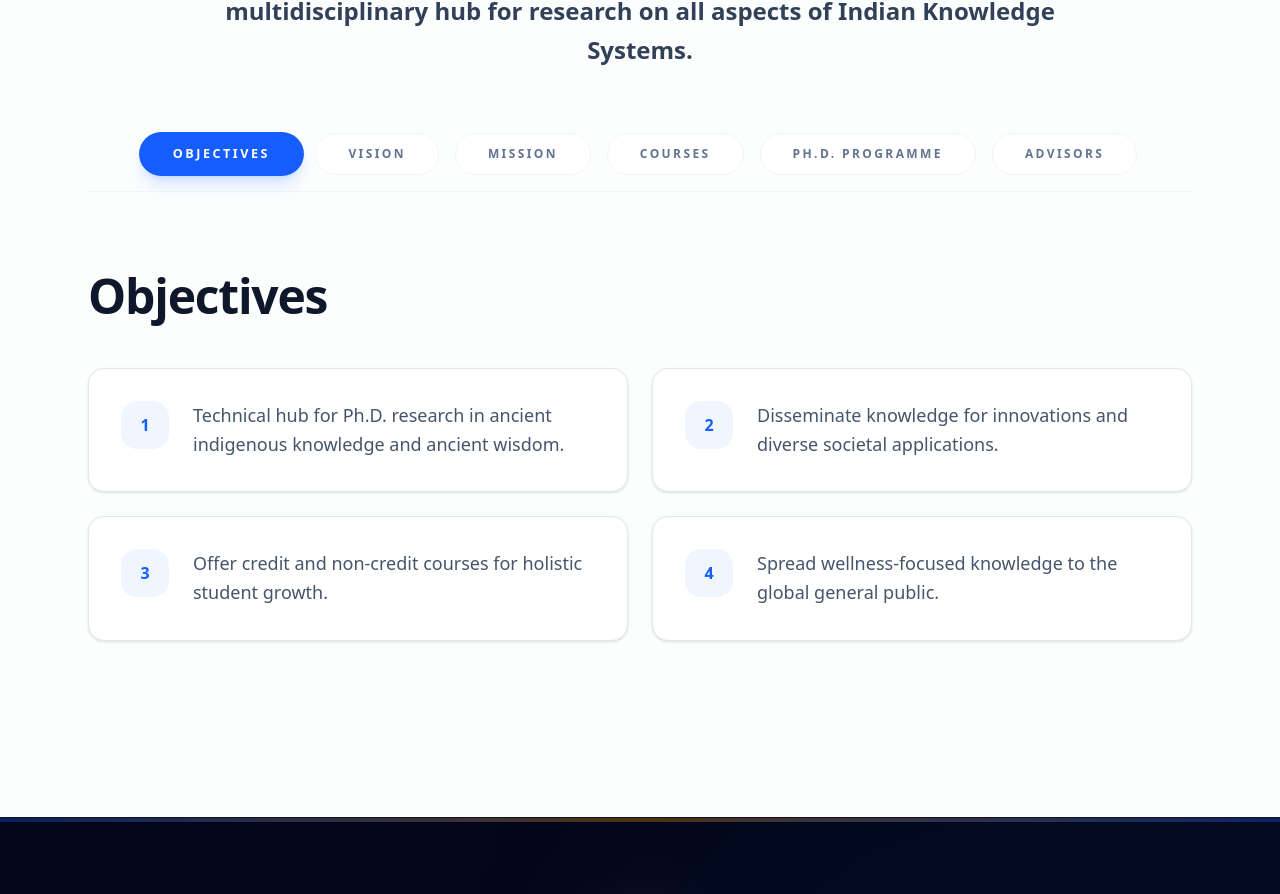
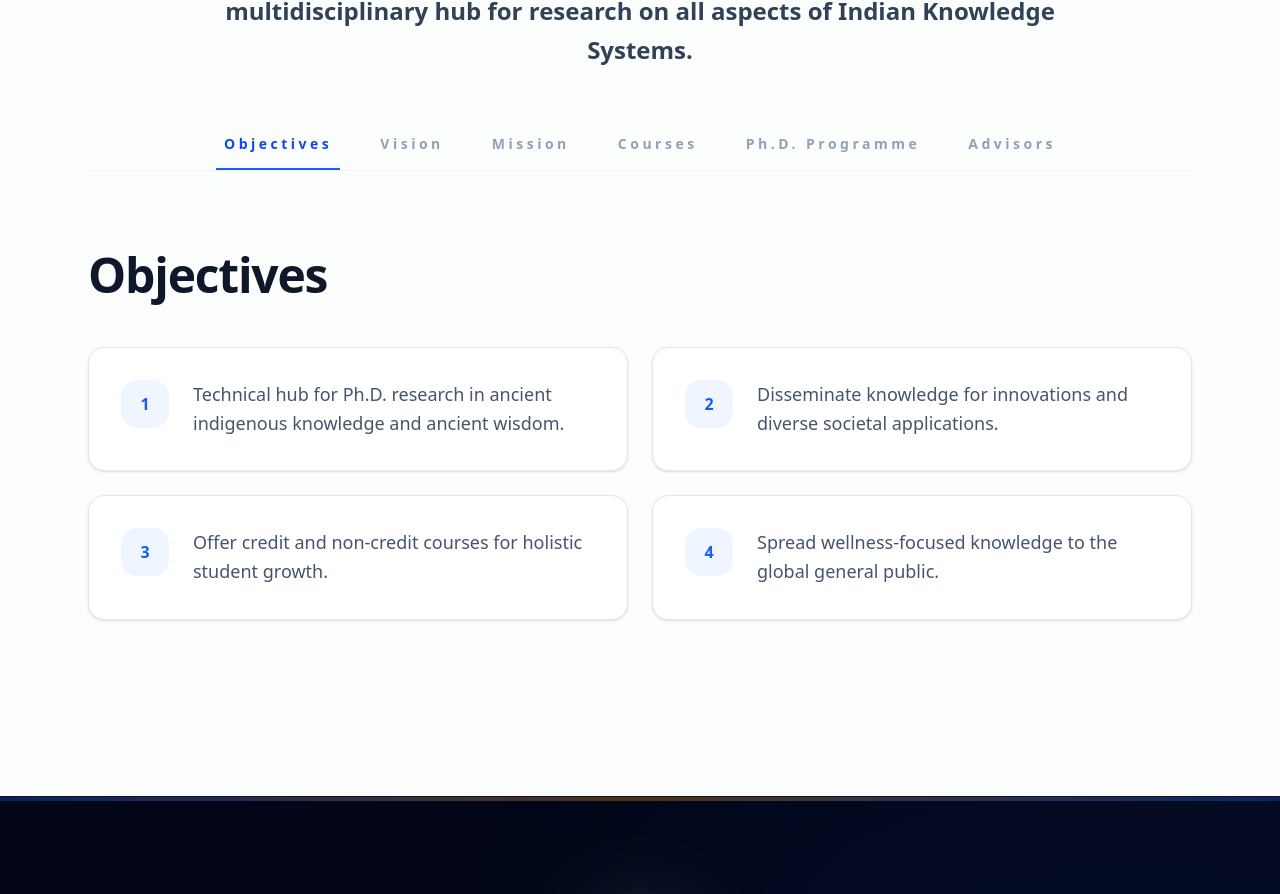
Before and after one commit to manavdhamecha77/IKS-SVNIT, a Next.js app: page / in a window 1280 px wide. Shown: the part 1729-2623 px from the top of the page. Built offline with nearby package versions, Linux system fonts and the light colour scheme; a web font is replaced by a local one.

Commit message:
ui fixes

```diff
--- a/src/components/TabsSection.tsx
+++ b/src/components/TabsSection.tsx
@@ -152,7 +152,7 @@ export default function TabsSection() {
         </div>
 
           {/* ─── Tab Navigation ─── */}
-        <div className="flex flex-wrap justify-center gap-4 mb-20 pb-4 border-b border-slate-100 sticky top-0 bg-[#fcfdfd]/80 backdrop-blur-md z-40">
+          <div className="flex flex-wrap justify-center gap-8 mb-20 sticky top-0 bg-[#fcfdfd]/95 backdrop-blur-md z-40 border-b border-slate-100">
             {[
               { id: "objectives", label: "Objectives" },
               { id: "vision", label: "Vision" },
@@ -164,12 +164,15 @@ export default function TabsSection() {
               <button
                 key={tab.id}
                 onClick={() => setActiveTab(tab.id)}
-              className={`px-8 py-3 rounded-full text-xs font-black uppercase tracking-[0.2em] transition-all duration-300
+                className={`pb-4 px-2 text-[14px] font-black tracking-[0.25em] transition-all duration-300 relative group
                   ${activeTab === tab.id
-                  ? "bg-blue-600 text-white shadow-lg shadow-blue-500/20 scale-105"
-                  : "bg-white text-slate-500 hover:text-blue-600 hover:bg-blue-50 border border-slate-100"}`}
+                    ? "text-blue-700"
+                    : "text-slate-400 hover:text-slate-900"}`}
               >
                 {tab.label}
+                <span className={`absolute bottom-0 left-0 h-0.5 bg-blue-600 transition-all duration-500
+                  ${activeTab === tab.id ? "w-full" : "w-0 group-hover:w-full"}`}
+                />
               </button>
             ))}
           </div>
```
Lines whose indentation alone changed are shown as unchanged.
